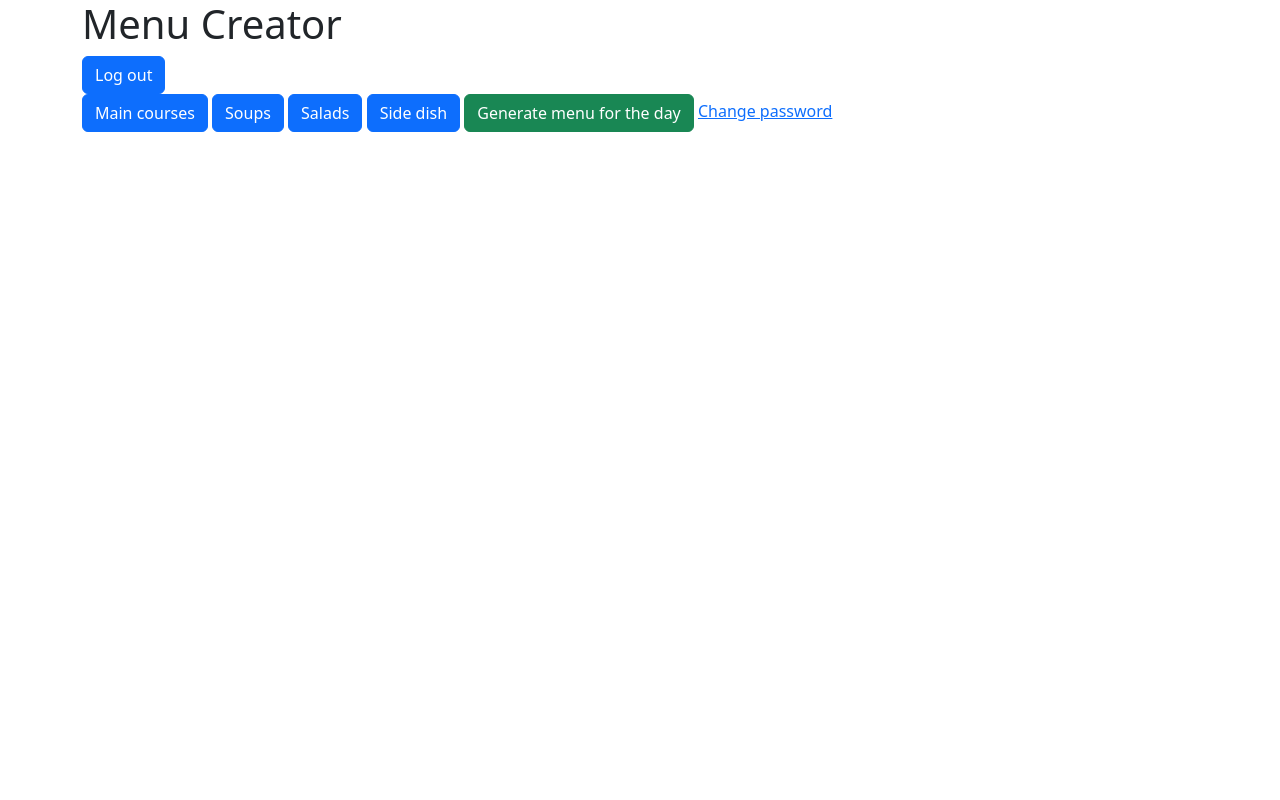
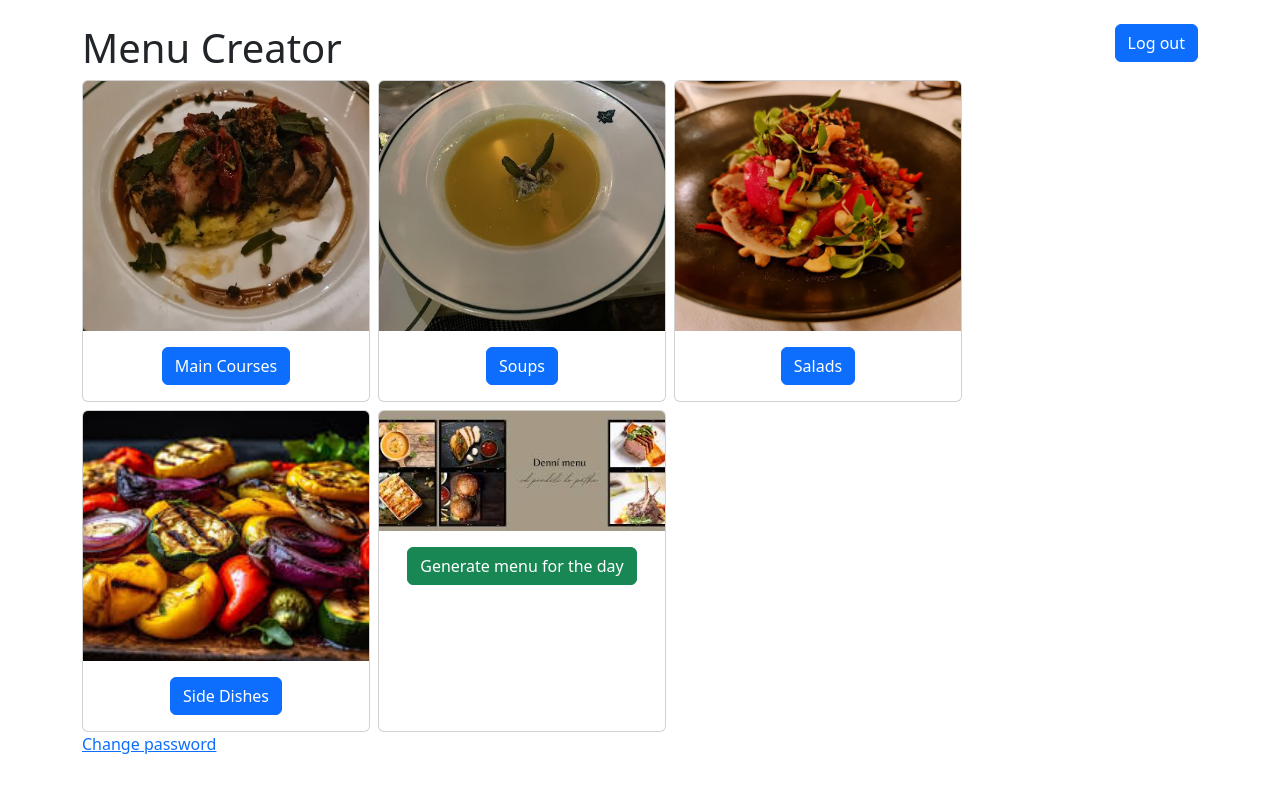
Before and after one commit to Spinlerk/MenuGenerator, a Django app: page / in a window 1280 px wide. Run offline with Django 5.2, Linux system fonts and the light colour scheme; the visitor is signed in with stand-in values (Sample User, id 1).

Commit message:
Cards with images for courses buttons, meal dabase in line, ordering database by alphabet. Fixes #12

```diff
--- a/Generator/templates/base.html
+++ b/Generator/templates/base.html
@@ -1,14 +1,18 @@
 <!doctype html>
 <html lang="en">
 <head>
+    {% load static %}
     <meta charset="utf-8">
     <meta name="viewport" content="width=device-width, initial-scale=1">
     <link href="https://cdn.jsdelivr.net/npm/bootstrap@5.3.3/dist/css/bootstrap.min.css" rel="stylesheet"
           integrity="sha384-QWTKZyjpPEjISv5WaRU9OFeRpok6YctnYmDr5pNlyT2bRjXh0JMhjY6hW+ALEwIH" crossorigin="anonymous">
+
+    <link rel="stylesheet" href="https://cdn.jsdelivr.net/npm/bootstrap-icons@1.11.3/font/bootstrap-icons.css">
+    <link rel="stylesheet" href="{% static 'css/styles.css' %}">
     <title>{% block title %} Menu Creator {% endblock %}</title>
 </head>
 <body>
-<div class="container">
+<div class="container mt-4">
     {% block content %}
     {% endblock %}
 </div>
--- a/Generator/templates/dashboard.html
+++ b/Generator/templates/dashboard.html
@@ -1,20 +1,75 @@
 {% extends 'base.html' %}
-{% block title %} Dashboard {% endblock %}
+{% load static %}
+{% block title %}Dashboard{% endblock %}
 
 {% block content %}
+{#    <style>#}
+{#        body {#}
+{#            background-image: url("{% static 'images/ivy_2.jpg' %}");#}
+{#            background-size: contain;#}
+{#            background-position: center;#}
+{#            background-repeat: no-repeat;#}
+{#        }#}
+    </style>
+    <div class="d-flex justify-content-between">
         <h1>Menu Creator</h1>
 
         <form action="{% url 'Generator:logout' %}" method="post">
             {% csrf_token %}
             <button class="btn btn-primary">Log out</button>
         </form>
+    </div>
+    <div class="d-flex gap-2" style="flex-wrap: wrap;">
+        <!-- main course card-->
+        <div class="card" style="width: 18rem;">
+            <img src="{% static 'images/main_courses.jpg' %}" class="card-img-top" alt="Main Courses">
+            <div class="card-body" style="display: flex; flex-direction: column; align-items: center;">
 
-    <a href="{% url 'Generator:main_courses' %}" class="btn btn-primary">Main courses</a>
+                <a href="{% url 'Generator:main_courses' %}" class="btn btn-primary">Main Courses</a>
+            </div>
+        </div>
+
+        <!-- Soups card -->
+        <div class="card" style="width: 18rem;">
+            <img src="{% static 'images/soups.jpg' %}" class="card-img-top" alt="Soups" style="object-fit: cover; object-position: center bottom; width: 100%;">
+            <div class="card-body" style="display: flex; flex-direction: column; align-items: center;">
+
                 <a href="{% url 'Generator:soups' %}" class="btn btn-primary">Soups</a>
+            </div>
+        </div>
+
+        <!-- salad card-->
+        <div class="card" style="width: 18rem;">
+            <img src="{% static 'images/salads.jpg' %}" class="card-img-top" alt="Salads">
+            <div class="card-body" style="display: flex; flex-direction: column; align-items: center;">
+
                 <a href="{% url 'Generator:salads' %}" class="btn btn-primary">Salads</a>
-    <a href="{% url 'Generator:side_dishes' %}" class="btn btn-primary">Side dish</a>
+            </div>
+        </div>
+
+        <!-- Side dish card-->
+        <div class="card" style="width: 18rem;">
+            <img src="{% static 'images/side_dishes.jpg' %}" class="card-img-top" alt="Side Dishes">
+            <div class="card-body" style="display: flex; flex-direction: column; align-items: center;">
+
+                <a href="{% url 'Generator:side_dishes' %}" class="btn btn-primary">Side Dishes</a>
+            </div>
+        </div>
+
+        <!-- Daily menu card -->
+        <div class="card" style="width: 18rem;">
+            <img src="{% static 'images/daily_menu.jpg' %}" class="card-img-top" alt="Generate Daily Menu" style="object-fit contain; width: 100%; height: 120px">
+            <div class="card-body" style="display: flex; flex-direction: column; align-items: center;">
+
                 <a href="{% url 'Generator:create_daily_menu' %}" class="btn btn-success">Generate menu for the day</a>
-
-
+            </div>
+        </div>
+    </div>
+    <style>
+        .card-img-top {
+            height: 250px;
+            object-fit: cover;
+        }
+    </style>
     <a href="{% url 'Generator:password_change' %}">Change password</a>
 {% endblock %}
--- a/Generator/templates/user_database_interface/user_soups.html
+++ b/Generator/templates/user_database_interface/user_soups.html
@@ -7,13 +7,13 @@
     {% include "partials/section_header.html" with title="Your Soups" create_text="Add soup" url_link=add_soup_url %}
 
     {% for soup in soups %}
-        <div id="soup-{{ soup.id }}">
+        <div id="soup-{{ soup.id }}" class="item">
             <div>{{ soup.name }}</div>
-
+            <div class="item-actions">
             <button class="btn btn-danger" data-bs-toggle="modal" data-bs-target="#delete-soup-{{ soup.id }}">Delete</button>
-
             {% include "modals/delete_soup.html" with id=soup.id %}
             <a href="{% url 'Generator:edit_soup' id=soup.id %}" class="btn btn-primary">Edit</a>
+            </div>
         </div>
     {% endfor %}
 {% endblock %}
--- a/Menu/settings.py
+++ b/Menu/settings.py
@@ -129,6 +129,9 @@ USE_TZ = True
 # https://docs.djangoproject.com/en/5.0/howto/static-files/
 
 STATIC_URL = "static/"
+STATICFILES_DIRS = [
+    os.path.join(BASE_DIR, 'static'),
+]
 
 # Default primary key field type
 # https://docs.djangoproject.com/en/5.0/ref/settings/#default-auto-field
--- a/static/css/styles.css
+++ b/static/css/styles.css
@@ -1,11 +1,11 @@
 .item {
     display: flex;
-    justify-content: space-between;
     align-items: center;
     margin-bottom: 10px;
 }
 
-.actions {
+.item-actions {
+    margin-left: auto;
     display: flex;
     gap: 10px;
 }
```
Also changed, not shown: Generator/models.py (+45 -0 lines), Generator/templates/user_database_interface/user_main_courses.html (+6 -25 lines), Generator/templates/user_database_interface/user_salads.html (+7 -7 lines), Generator/templates/user_database_interface/user_side_dishes.html (+5 -5 lines), Generator/migrations/0016_alter_centralmaincourse_options_and_more.py (added), static/images/main_courses.jpg, static/images/soups.jpg. Lines whose indentation alone changed are shown as unchanged.
